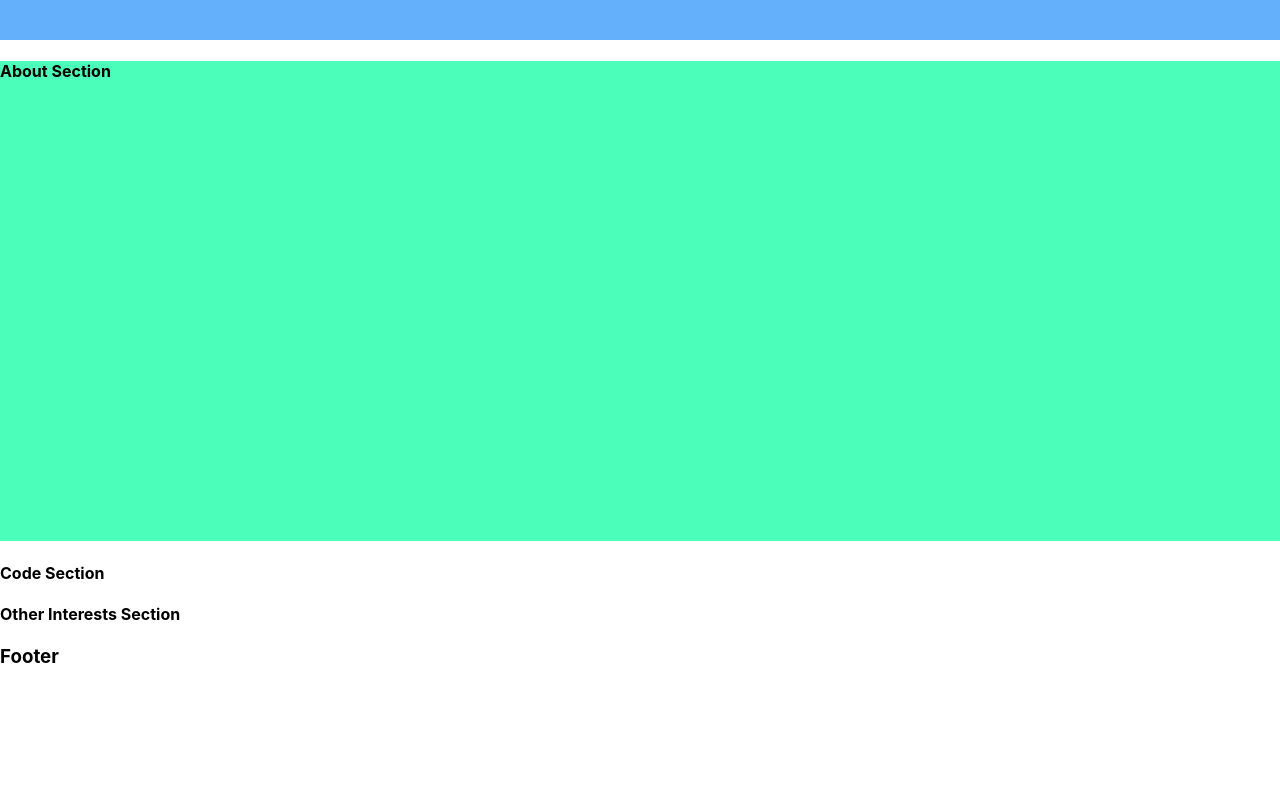
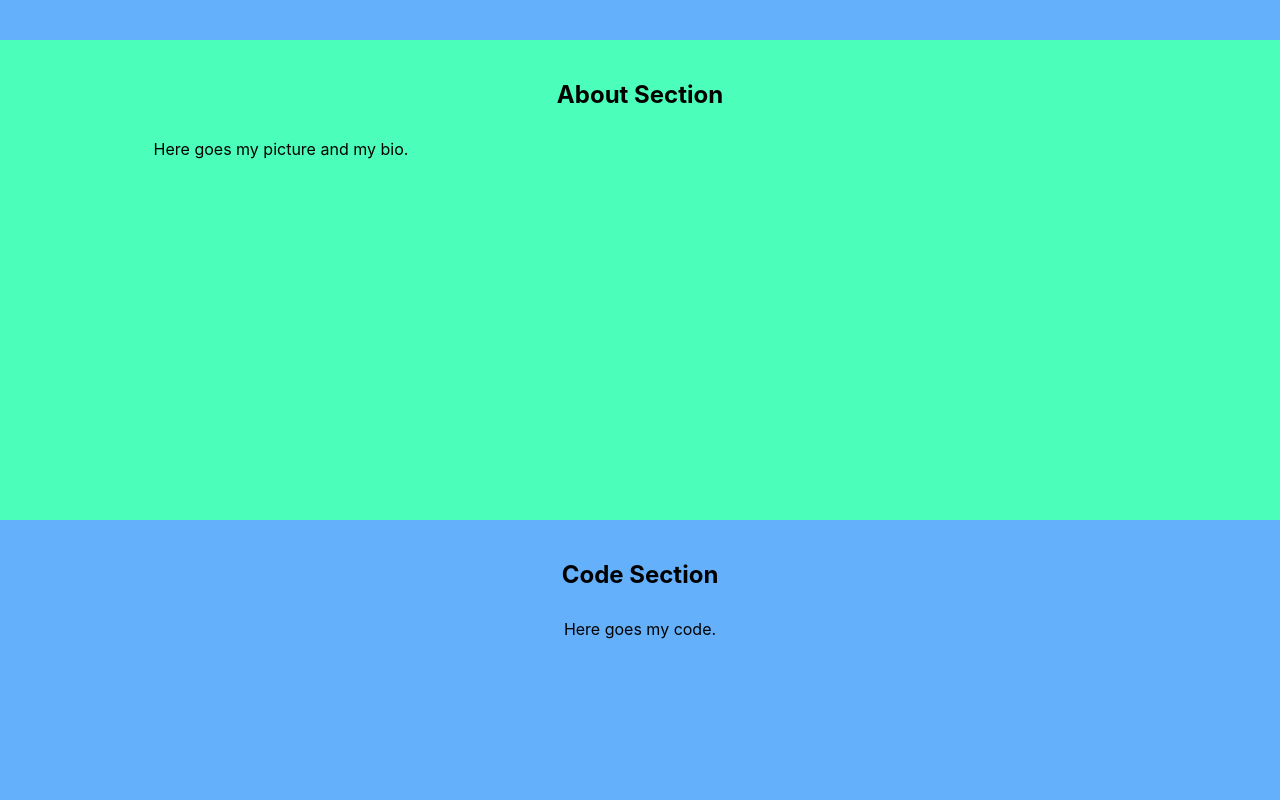
Before and after one commit to pamunev/pme-portfolio-site-2.0, a React (Create React App) app: page / in a window 1280 px wide. Shown: the part 760-1560 px from the top of the page. Before the commit the page ends 1447 px from the top, so only its background shows below. Built offline with nearby package versions, Linux system fonts and the light colour scheme.

Commit message:
Updated some styling, formatted sections except for footer.

```diff
--- a/public/index.html
+++ b/public/index.html
@@ -7,7 +7,7 @@
     <meta name="theme-color" content="#000000" />
     <meta
       name="description"
-      content="Web site created using create-react-app"
+      content="Portfolio website for Pablo Munoz-Evers"
     />
     <link rel="apple-touch-icon" href="%PUBLIC_URL%/logo192.png" />
     <!--
@@ -24,7 +24,7 @@
       work correctly both with client-side routing and a non-root public URL.
       Learn how to configure a non-root public URL by running `npm run build`.
     -->
-    <title>Pablo's Portfolio Site</title>
+    <title>PME | Portfolio Site</title>
   </head>
   <body>
     <noscript>You need to enable JavaScript to run this app.</noscript>
--- a/src/App.js
+++ b/src/App.js
@@ -7,7 +7,7 @@ import Footer from "./components/Footer";
 
 function App() {
   return (
-    <div>
+    <div className="App">
       <Header />
       <Layout />
       <Footer />
--- a/src/assets/styles/index.css
+++ b/src/assets/styles/index.css
@@ -1,6 +1,10 @@
 @import url('https://fonts.googleapis.com/css2?family=PT+Serif:ital,wght@0,400;0,700;1,400;1,700&display=swap');
 
 /* Global styles */
+
+.App {
+    background-color: #65B0FA;
+}
 
 .app-header {
     min-height: 100vh;
@@ -8,7 +12,7 @@
     justify-content: center;
     display: flex;
     flex-direction: column;
-    background-color: #65B0FA;
+
 }
 
 .app-codeSection {
@@ -24,11 +28,14 @@
     flex-wrap: wrap
 }
 
+
 .button {
     cursor: pointer;
     margin-right: 35px;
     border: 2px dotted #151617;
+    border-width: 4px;
     padding: 10px 15px;
+
 
 }
 
@@ -46,11 +53,26 @@
     background-color: #4BFEBA;
 }
 
-.content-header
+.content-header {
+    padding: 40px 0 30px 0;
+    font-weight: 700;
+    font-size: 24px;
+}
 
-.content-body
+.content-body {
+    padding: 0 12% 12%;
+}
 
-.contet-flex-container
+.content-flex-container {
+    display: flex;
+    flex-direction: row;
+    flex-wrap: wrap;
+    justify-content: space-between;
+}
+
+.alternate-section-background {
+    background-color: #65B0FA;
+}
 
 
 @media all and (min-width: 800px) {
--- a/src/components/AboutSection.js
+++ b/src/components/AboutSection.js
@@ -3,7 +3,12 @@ import React from "react";
 function AboutSection() {
   return (
     <div className="content-section" id="section-about">
-      <h4>About Section</h4>
+      <div className="content-header">About Section</div>
+      <div className="content-body">
+        <div className="content-flex-container">
+          Here goes my picture and my bio.
+        </div>
+      </div>
     </div>
   );
 }
--- a/src/components/CodeSection.js
+++ b/src/components/CodeSection.js
@@ -2,8 +2,12 @@ import React from "react";
 
 function CodeSection() {
   return (
-    <div>
-      <h4>Code Section</h4>
+    <div
+      className="content-section alternate-section-background"
+      id="section-code"
+    >
+      <div className="content-header">Code Section</div>
+      <div className="content-body">Here goes my code.</div>
     </div>
   );
 }
--- a/src/components/Header.js
+++ b/src/components/Header.js
@@ -6,7 +6,7 @@ function Header() {
     event.preventDefault();
     const section = document.querySelector(`#section-${event.target.id}`);
     if (section) {
-      section.scrollIntoView();
+      section.scrollIntoView({ behavior: "smooth" });
     }
   };
 
--- a/src/components/OtherInterestsSection.js
+++ b/src/components/OtherInterestsSection.js
@@ -2,8 +2,9 @@ import React from "react";
 
 function OtherInterestsSection() {
   return (
-    <div>
-      <h4>Other Interests Section</h4>
+    <div className="content-section" id="section-other-interests">
+      <div className="content-header">Other Interests Section</div>
+      <div className="content-body">Optional other interests section here.</div>
     </div>
   );
 }
```
